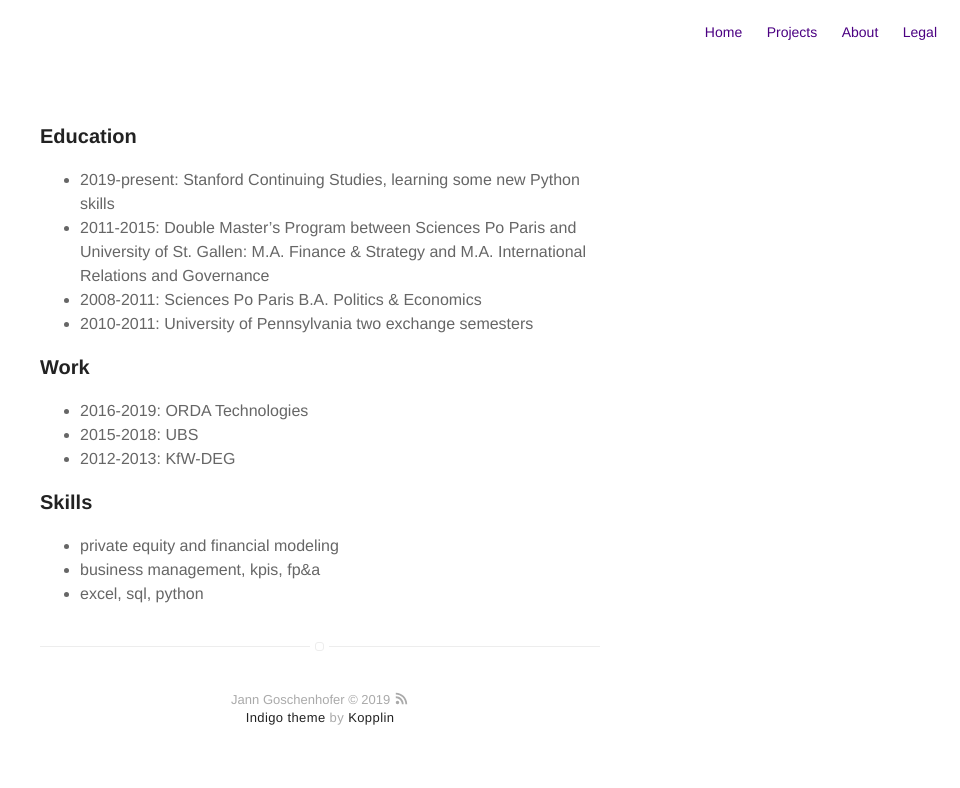
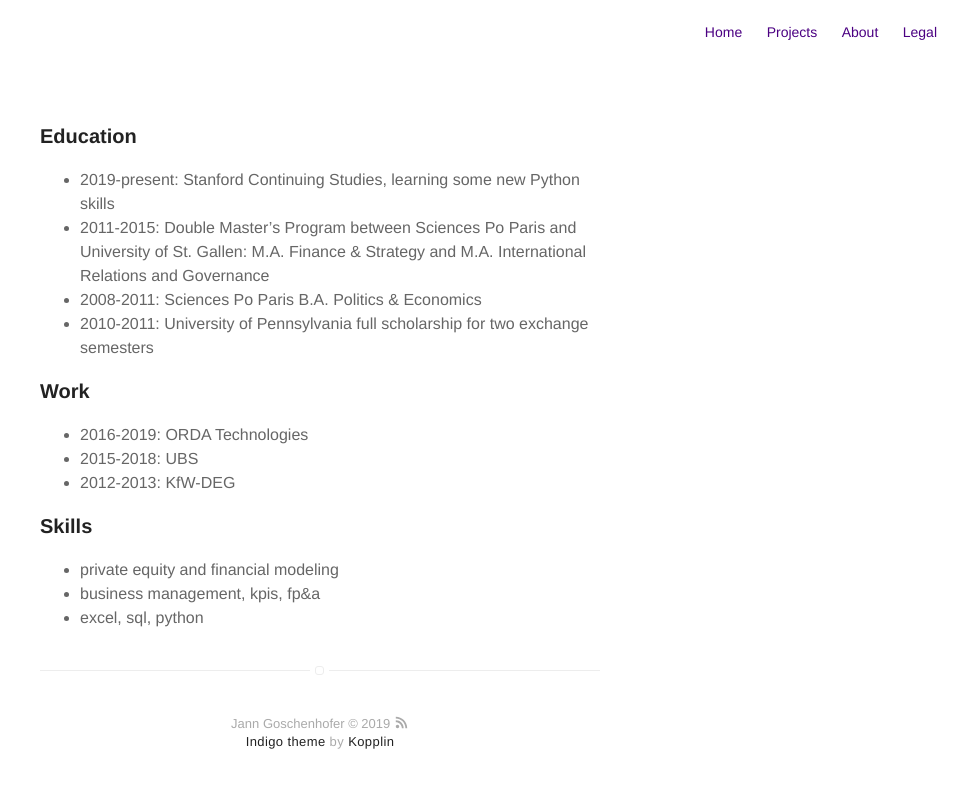
Before and after one commit to antonschneider90/antonschneider90.github.io, a Jekyll site: the page built from resume.md, in a window 1280 px wide. Shown: the top 788 px of the page, without its empty margins (320-1280 px from the left). Built offline with Jekyll 4.4.1, drawn with Linux system fonts in a browser that asks for light colours.

Commit message:
Update resume.md

```diff
--- a/resume.md
+++ b/resume.md
@@ -8,7 +8,7 @@ layout: page
 * 2019-present: Stanford Continuing Studies, learning some new Python skills
 * 2011-2015: Double Master's Program between Sciences Po Paris and University of St. Gallen: M.A. Finance & Strategy and M.A. International Relations and Governance
 * 2008-2011: Sciences Po Paris B.A. Politics & Economics
-* 2010-2011: University of Pennsylvania two exchange semesters
+* 2010-2011: University of Pennsylvania full scholarship for two exchange semesters
 
 ### Work
 
```
